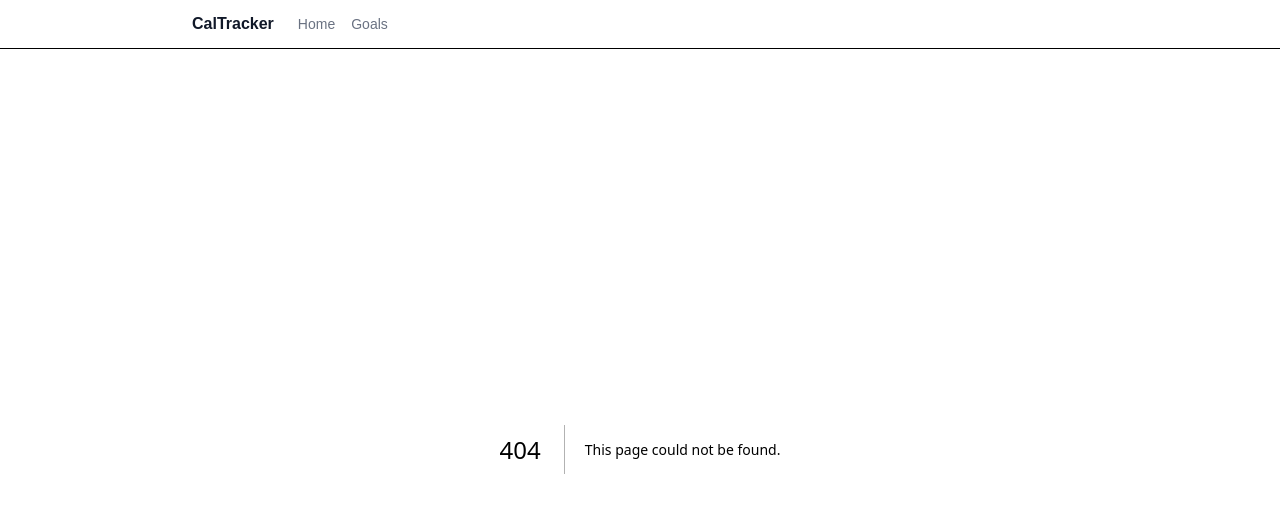
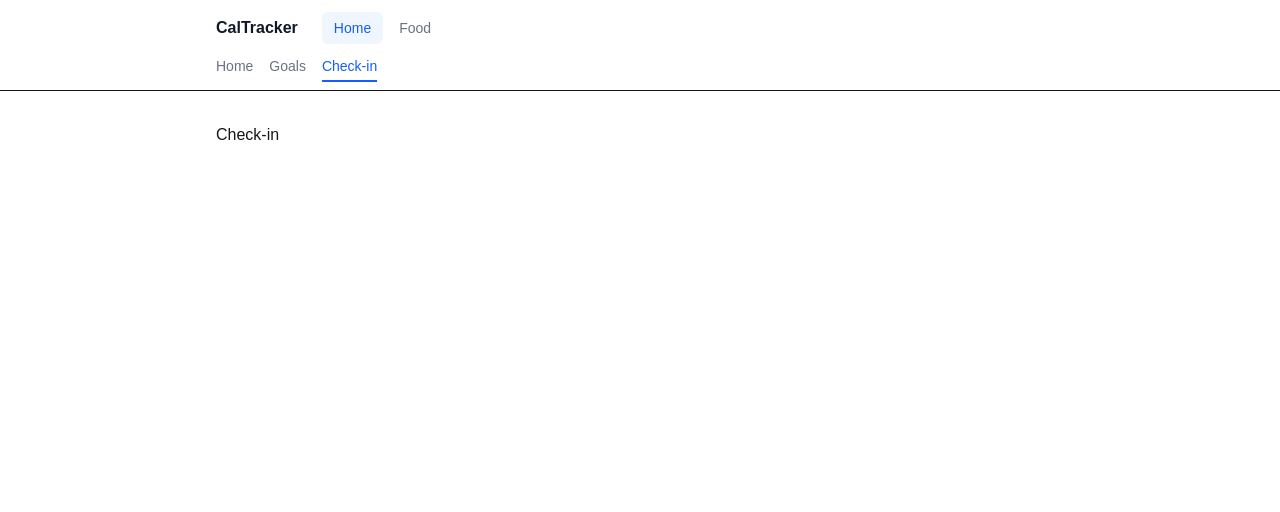
Before and after one commit to tsanev96/nutritrack, a Next.js app: page /check-in in a window 1280 px wide. Before the commit this address had no page. Shown: the top 512 px of the page. Built offline with nearby package versions, Linux system fonts and the light colour scheme.

Commit message:
created sublinks for navigation

```diff
--- /dev/null
+++ b/src/app/check-in/page.tsx
@@ -0,0 +1,3 @@
+export default function CheckInPage() {
+  return <main className="mx-auto max-w-4xl px-6 py-8">Check-in</main>;
+}
--- /dev/null
+++ b/src/app/food/database/page.tsx
@@ -0,0 +1,3 @@
+export default function FoodDatabasePage() {
+  return <main className="mx-auto max-w-4xl px-6 py-8">Database</main>;
+}
--- /dev/null
+++ b/src/app/food/diary/page.tsx
@@ -0,0 +1,3 @@
+export default function FoodDiaryPage() {
+  return <main className="mx-auto max-w-4xl px-6 py-8">Food Diary</main>;
+}
--- /dev/null
+++ b/src/app/food/my-meals/page.tsx
@@ -0,0 +1,3 @@
+export default function MyMealsPage() {
+  return <main className="mx-auto max-w-4xl px-6 py-8">My Meals</main>;
+}
--- /dev/null
+++ b/src/app/food/recipes/page.tsx
@@ -0,0 +1,3 @@
+export default function MyRecipesPage() {
+  return <main className="mx-auto max-w-4xl px-6 py-8">My Recipes</main>;
+}
--- a/src/components/Nav.tsx
+++ b/src/components/Nav.tsx
@@ -3,34 +3,74 @@
 import Link from "next/link";
 import { usePathname } from "next/navigation";
 
-const LINKS = [
+const SECTIONS = [
+  {
+    label: "Home",
+    links: [
       { href: "/", label: "Home" },
       { href: "/goals", label: "Goals" },
+      { href: "/check-in", label: "Check-in" },
+    ],
+  },
+  {
+    label: "Food",
+    links: [
+      { href: "/food/diary", label: "Food Diary" },
+      { href: "/food/database", label: "Database" },
+      { href: "/food/my-meals", label: "My Meals" },
+      { href: "/food/recipes", label: "My Recipes" },
+    ],
+  },
 ];
 
 export default function Nav() {
   const pathname = usePathname();
 
+  const activeSection =
+    SECTIONS.find((s) => s.links.some((l) => l.href === pathname)) ??
+    SECTIONS[0];
+
   return (
-    <nav className="border-b bg-white px-6 py-3">
-      <div className="mx-auto flex max-w-4xl items-center gap-6">
+    <nav className="border-b bg-white">
+      {/* Top row: logo + section tabs */}
+      <div className="mx-auto flex max-w-4xl items-center gap-6 px-6 py-3">
         <span className="font-semibold text-gray-900">CalTracker</span>
-        <div className="flex gap-4">
-          {LINKS.map(({ href, label }) => (
+        <div className="flex gap-1">
+          {SECTIONS.map((section) => {
+            const isActive = section.label === activeSection.label;
+            return (
+              <Link
+                key={section.label}
+                href={section.links[0].href}
+                className={`rounded-md px-3 py-1.5 text-sm font-medium transition-colors ${
+                  isActive
+                    ? "bg-blue-50 text-blue-600"
+                    : "text-gray-500 hover:text-gray-900"
+                }`}
+              >
+                {section.label}
+              </Link>
+            );
+          })}
+        </div>
+      </div>
+
+      {/* Bottom row: sub-links for active section */}
+      <div className="mx-auto flex max-w-4xl gap-4 px-6 pb-2">
+        {activeSection.links.map(({ href, label }) => (
           <Link
             key={href}
             href={href}
-              className={`text-sm font-medium transition-colors ${
+            className={`text-sm transition-colors ${
               pathname === href
-                  ? "text-blue-600"
-                  : "text-gray-500 hover:text-gray-900"
+                ? "border-b-2 border-blue-600 pb-1 font-medium text-blue-600"
+                : "pb-1 text-gray-500 hover:text-gray-900"
             }`}
           >
             {label}
           </Link>
         ))}
       </div>
-      </div>
     </nav>
   );
 }
--- a/src/lib/foodApi.ts
+++ b/src/lib/foodApi.ts
@@ -1,5 +1,6 @@
 const USDA_BASE = "https://api.nal.usda.gov/fdc/v1";
 
+// https://fdc.nal.usda.gov/GBFPD_Documentation
 /** USDA nutrient IDs for the macros we care about */
 const NUTRIENT = {
   protein: 1003,
```
Lines whose indentation alone changed are shown as unchanged.
